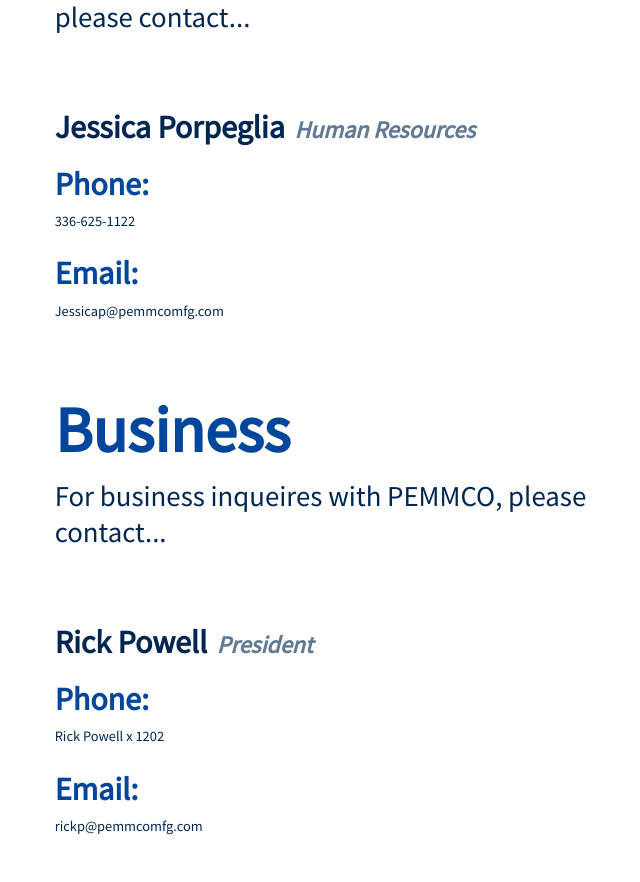
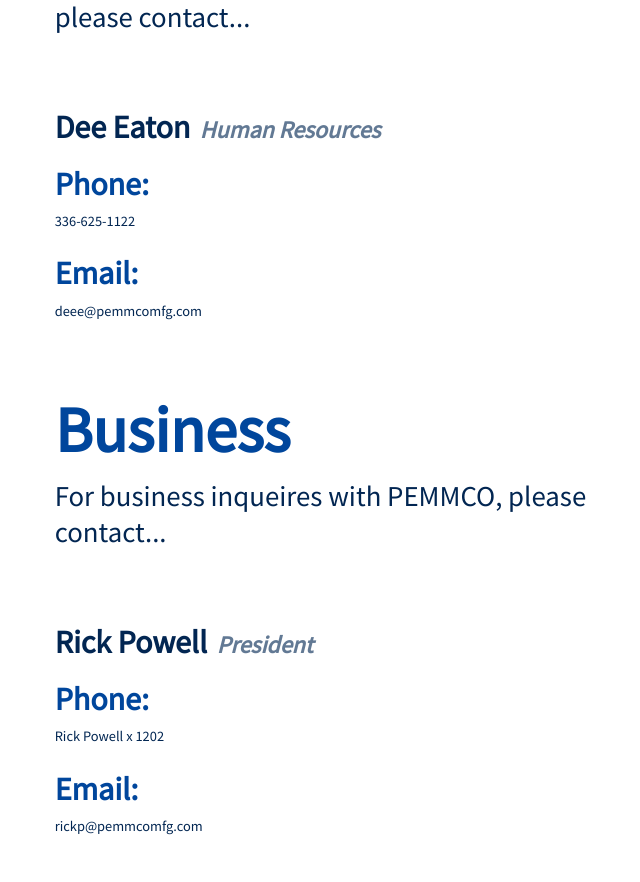
Before and after one commit to BlainePowell/PEMMCO-MFG-Company-Website, a Next.js app: page /contact in a window 1280 px wide. Shown: the part 1753-2635 px from the top of the page, without its empty margins (17-657 px from the left). Built offline with nearby package versions, Linux system fonts and the light colour scheme; a web font is replaced by a local one.

Commit message:
Update contact.js

```diff
--- a/pages/contact.js
+++ b/pages/contact.js
@@ -94,9 +94,9 @@
       </div>
       <div className={styles.careerq}>
       <h1>Career<p>For inquiries regarding a career at PEMMCO, please contact...</p></h1>
-      <h2>Jessica Porpeglia<i>&nbsp;&nbsp;Human&nbsp;Resources&nbsp;</i></h2>
+      <h2>Dee Eaton<i>&nbsp;&nbsp;Human&nbsp;Resources&nbsp;</i></h2>
       <h3>Phone: <p>336-625-1122</p></h3>
-      <h4>Email: <p>Jessicap@pemmcomfg.com</p></h4>
+      <h4>Email: <p>deee@pemmcomfg.com</p></h4>
       <h1>Business<p>For business inqueires with PEMMCO, please contact...</p></h1>
       <h2>Rick Powell<i>&nbsp;&nbsp;President</i></h2>
       <h3>Phone: <p>Rick Powell x 1202</p></h3>
```
